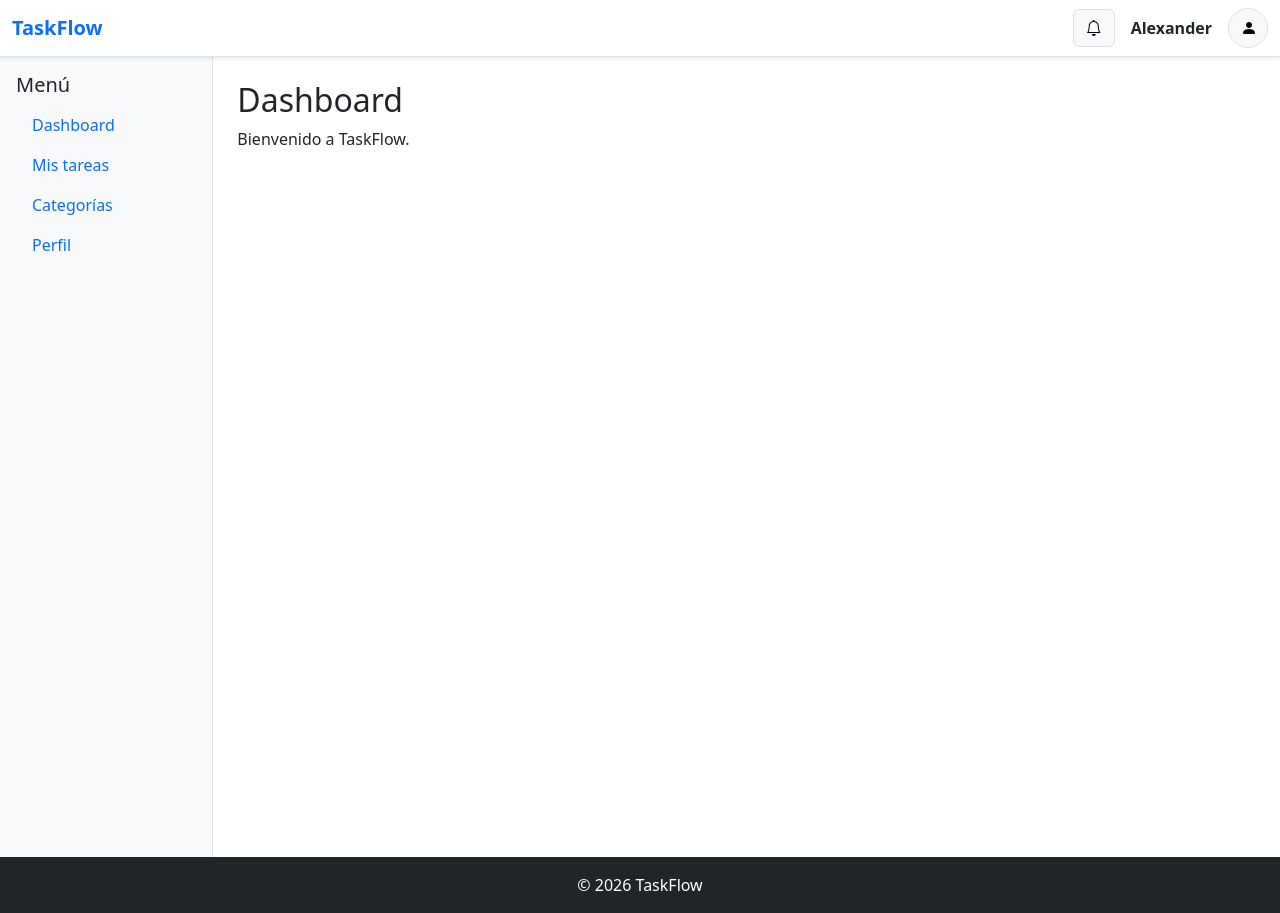
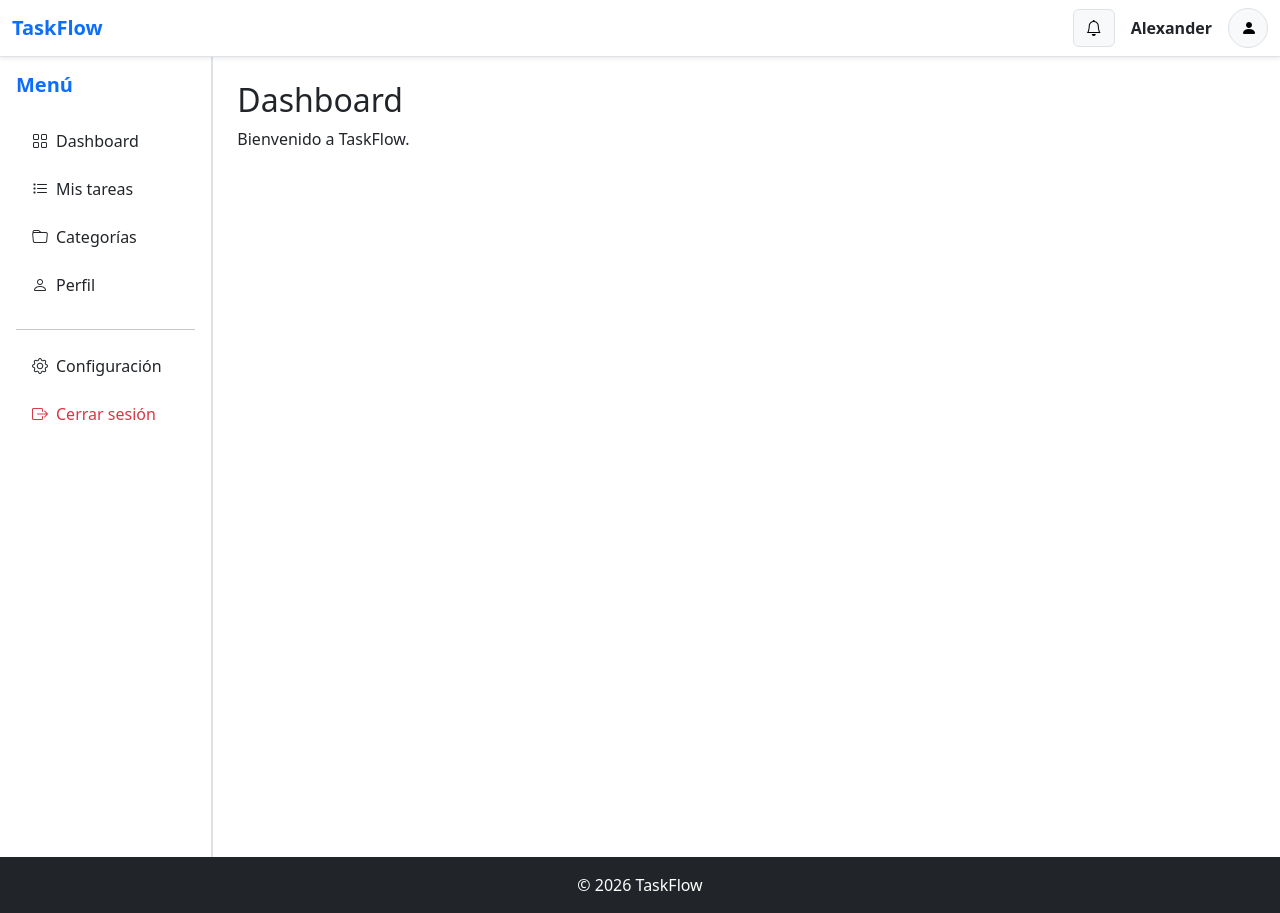
Before and after one commit to alexandeervilla1998-cell/taskflow, a React app in the folder frontend/: page /profile in a window 1280 px wide. Built offline with nearby package versions, Linux system fonts and the light colour scheme; the HTML template or start-up script is replaced by a standard one.

Commit message:
feat: crear sidebar

```diff
--- a/frontend/src/components/layout/Sidebar.jsx
+++ b/frontend/src/components/layout/Sidebar.jsx
@@ -1,38 +1,95 @@
+import { NavLink } from "react-router-dom";
+
+const menuItems = [
+    {
+        title: "Dashboard",
+        icon: "bi bi-grid",
+        path: "/"
+    },
+    {
+        title: "Mis tareas",
+        icon: "bi bi-list-task",
+        path: "/tasks"
+    },
+    {
+        title: "Categorías",
+        icon: "bi bi-folder",
+        path: "/categories"
+    },
+    {
+        title: "Perfil",
+        icon: "bi bi-person",
+        path: "/profile"
+    }
+];
+
 const Sidebar = () => {
     return (
-        <div className="p-3 vh-100">
+        <aside className="bg-white border-end vh-100 p-3">
 
-            <h5>Menú</h5>
+            <h5 className="fw-bold text-primary mb-4">
+                Menú
+            </h5>
 
             <ul className="nav flex-column">
 
-                <li className="nav-item">
-                    <a className="nav-link" href="#">
-                        Dashboard
-                    </a>
+                {menuItems.map((item) => (
+
+                    <li className="nav-item mb-2" key={item.title}>
+
+                        <NavLink
+                            to={item.path}
+                            className="nav-link text-dark rounded px-3 py-2"
+                        >
+
+                            <i className={`${item.icon} me-2`}></i>
+
+                            {item.title}
+
+                        </NavLink>
+
+                    </li>
+
+                ))}
+
+            </ul>
+
+            <hr />
+
+            <ul className="nav flex-column">
+
+                <li className="nav-item mb-2">
+
+                    <NavLink
+                        to="/settings"
+                        className="nav-link text-dark rounded px-3 py-2"
+                    >
+
+                        <i className="bi bi-gear me-2"></i>
+
+                        Configuración
+
+                    </NavLink>
+
                 </li>
 
                 <li className="nav-item">
-                    <a className="nav-link" href="#">
-                        Mis tareas
-                    </a>
-                </li>
 
-                <li className="nav-item">
-                    <a className="nav-link" href="#">
-                        Categorías
-                    </a>
-                </li>
+                    <button
+                        className="btn btn-link nav-link text-danger text-start px-3"
+                    >
 
-                <li className="nav-item">
-                    <a className="nav-link" href="#">
-                        Perfil
-                    </a>
+                        <i className="bi bi-box-arrow-right me-2"></i>
+
+                        Cerrar sesión
+
+                    </button>
+
                 </li>
 
             </ul>
 
-        </div>
+        </aside>
     );
 };
 
--- a/frontend/src/main.jsx
+++ b/frontend/src/main.jsx
@@ -1,12 +1,16 @@
 import React from "react";
 import ReactDOM from "react-dom/client";
+import { BrowserRouter } from "react-router-dom";
+import App from "./App";
+
 import "bootstrap/dist/css/bootstrap.min.css";
 import "bootstrap/dist/js/bootstrap.bundle.min.js";
 import "bootstrap-icons/font/bootstrap-icons.css";
-import App from "./App";
 
 ReactDOM.createRoot(document.getElementById("root")).render(
-  <React.StrictMode>
-    <App />
-  </React.StrictMode>
+    <React.StrictMode>
+        <BrowserRouter>
+            <App />
+        </BrowserRouter>
+    </React.StrictMode>
 );
```
